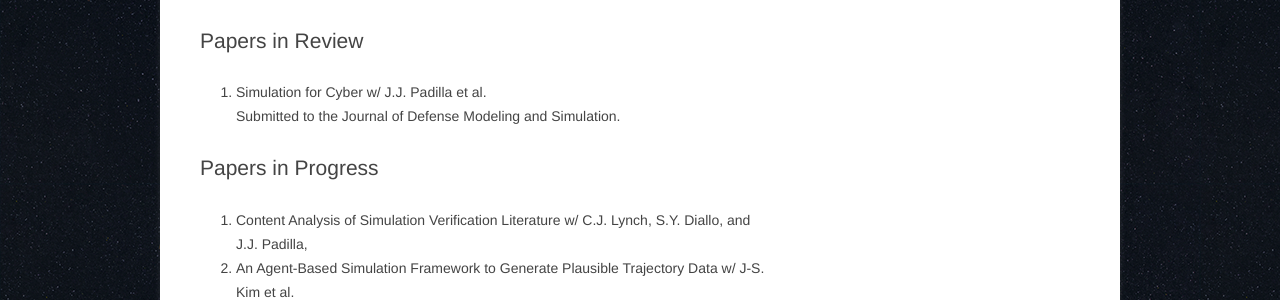
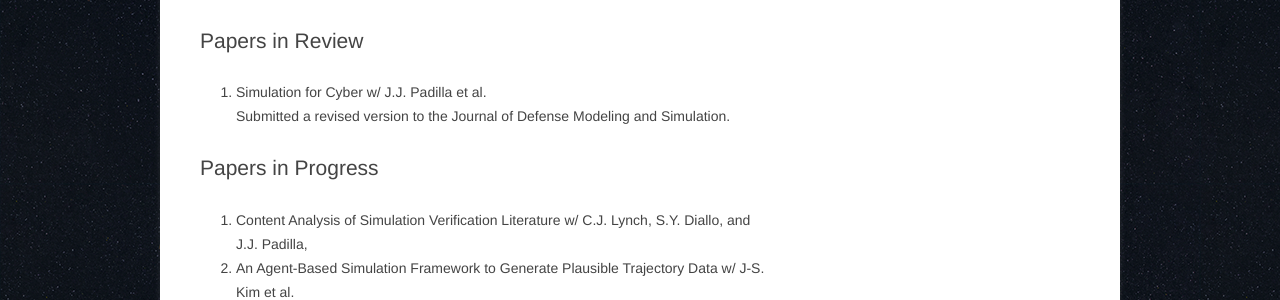
Before and after one commit to hamdikavak/hamdikavak.github.io, a Jekyll site: the page built from publications/index.html, in a window 1280 px wide and 900 px high, scrolled down 2313 px. Shown: the part 303-603 px from the top of the window. Built offline with Jekyll 4.4.1, drawn with Linux system fonts in a browser that asks for light colours; nearby versions of some CDN libraries; some of the changed text lies outside the part shown.

Commit message:
Publication updates

```diff
--- a/_includes/updates.html
+++ b/_includes/updates.html
@@ -4,6 +4,12 @@
 		<h2>2018</h2>
 		<p>
 			<strong><em><u>June</u></em></strong>
+			<ul>
+			  	<li>
+				   Our PLOS ONE paper has been published this week. <a title="Paper" href="http://dx.plos.org/10.1371/journal.pone.0198857">Take a look at it!</a>
+			    </li>
+			</ul>
+
 		  	<ul>
 			  	<li>
 				   <a href="http://hamdikavak.com/download/GeoSim18_cfp_final.pdf">The call for papers</a> is out for the GeoSim'18 Workshop. To see the details <a href="https://www.geosim.org">click here</a> and to submit your paper <a href="https://easychair.org/conferences/?conf=geosim18">click here</a>.
--- a/publications/index.html
+++ b/publications/index.html
@@ -151,7 +153,7 @@
 
    <li>
     Simulation for Cyber w/ J.J. Padilla et al.<br/>
-	   Submitted to the Journal of Defense Modeling and Simulation.
+	   Submitted a revised version to the Journal of Defense Modeling and Simulation.
   </li>
 </ol>
 <a name="inprog"></a>
```
Also changed, not shown: other parts of publications/index.html (+3 -1 lines), publications/bibs/2018_j_attraction.bib (added, +14 -0 lines).
